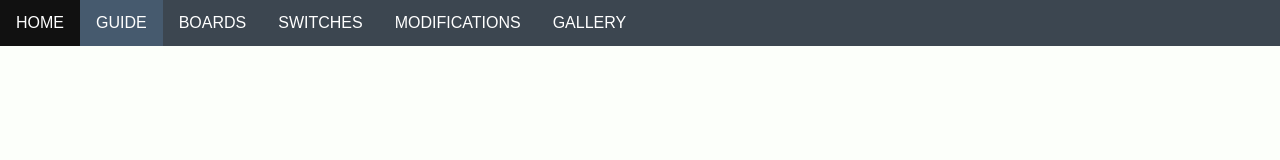
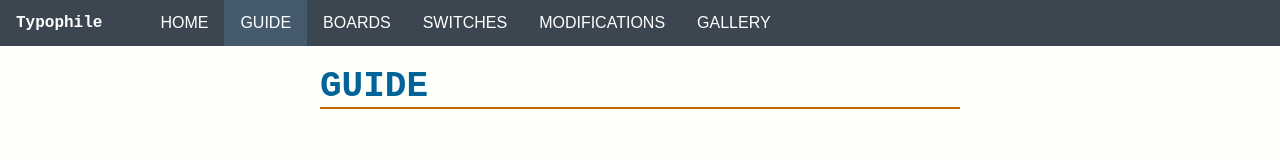
Before and after one commit to Treks2448/WebDev-Personal-Website, a plain HTML site: page Guide.html in a window 1280 px wide. Drawn offline with Linux system fonts and the light colour scheme.

Commit message:
Video embedding and css formatting for videos completed

```diff
--- a/CSS/Theme.css
+++ b/CSS/Theme.css
@@ -21,7 +21,6 @@ th {
     background-color: rgb(200, 240, 250)
 }
 
-
 header {
     background: rgb(0, 100, 150);
 }
@@ -39,6 +38,7 @@ header {
 .nav-bar nav > ul > li {
     float: left;
 }
+
 .nav-bar nav > ul > li a {
     color: white;
     text-align: center;
@@ -46,6 +46,20 @@ header {
     padding: 14px 16px;
     text-decoration: none;
     font-family: "Arial", "Helvetica", sans-serif
+}
+
+.nav-bar nav > ul > li p {
+    color: white;
+    text-align: center;
+    display: block;
+    padding-bottom: 14px;
+    padding-top: 14px;
+    padding-left: 16px;
+    padding-right: 42;
+    font-weight: bolder;
+    margin: 0px;
+    text-decoration: none;
+    font-family: "Courier New", monospace;
 }
 
 .current {
@@ -56,7 +70,7 @@ header {
   background-color: #111;
 }
 
-@media screen and (min-width: 1000px){
+@media screen and (min-width: 1080px){
     .text-container {
     display: grid;
     grid-template-columns: 25% 50% 25%;
@@ -172,10 +186,8 @@ header {
     grid-template-columns: 25% 25% 25% 25%;
     grid-gap: 0px;
     padding: 0px;
+    }
 }
-}
-
-
 
 .menu-container > div {
     text-align: left;
@@ -190,7 +202,7 @@ header {
 }
 
 .menu-container > div > p {
-    color: antiquewhite;
+    color: white;
     font-size: 18px;
     padding: 0px;
     margin: 0px
@@ -198,7 +210,22 @@ header {
 
 .menu-container > div > a {
     text-decoration: underline;
-    color: antiquewhite;
+    color: white;
     font-size: 25px;
     padding: 0px;
 }
+
+.video-container {
+    width: 100%;
+    padding-top: 56.25%;
+    position: relative;
+}
+
+.video
+{
+    position: absolute;
+    top: 0px;
+    left: 0px;
+    width: 100%;
+    height: 100%;
+}
--- a/Guide.html
+++ b/Guide.html
@@ -13,6 +13,7 @@
                 <div class="nav-bar">
                     <nav>
                         <ul>
+                            <li><p>Typophile</p></li>
                             <li class="home"><a href=Index.html>HOME</a></li>
                             <li class=current><a href="Guide.html">GUIDE</a></li>
                             <li><a href="Boards.html">BOARDS</a></li>
@@ -24,6 +25,20 @@
                 </div> <!-- nav bar goes here -->
             </header> <!-- Header holding the logo and the navigation bar of the website -->
         </div> <!-- container for items inside the header -->
+        <div> <!-- container for all items between header and footer -->
+            <div class="text-container">
+                <div></div> <!-- blank space to the left of text -->
+                <div> <!-- article text -->
+                    <div> <!-- title and introduction -->
+                        <h1>GUIDE</h1>
+                        <div class="hline"></div>
+                        <p></p>
+                    </div> <!-- title and introduction -->
+
+                </div> <!-- article text -->
+                <div></div> <!-- blank space to the right of text -->
+            </div>
+        </div> <!-- container for all items between header and footer -->
         <footer>
 
         </footer>
```
Also changed, not shown: Boards.html (+1 -2 lines), Gallery.html (+1 -0 lines), Index.html (+39 -4 lines), Modifications.html (+1 -0 lines), Switches.html (+1 -0 lines), Ideas.txt.
